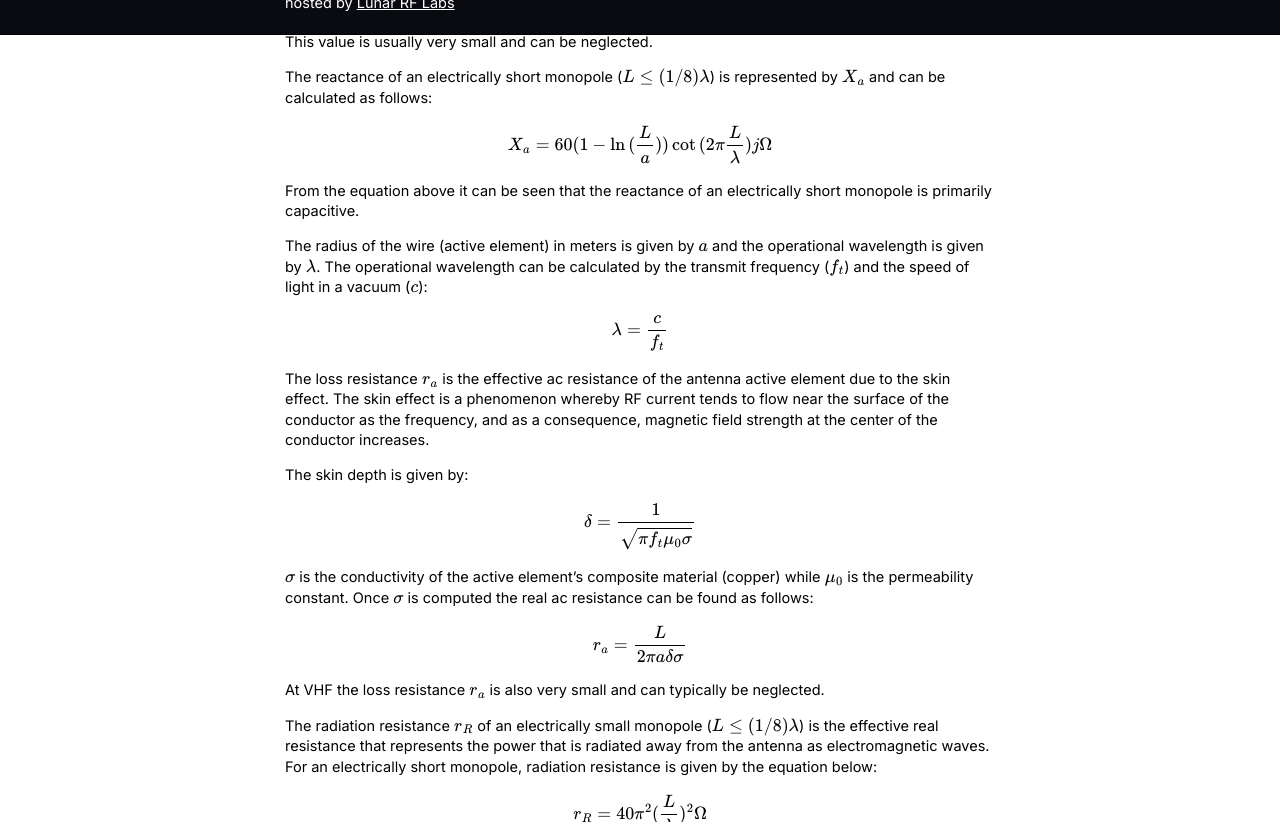
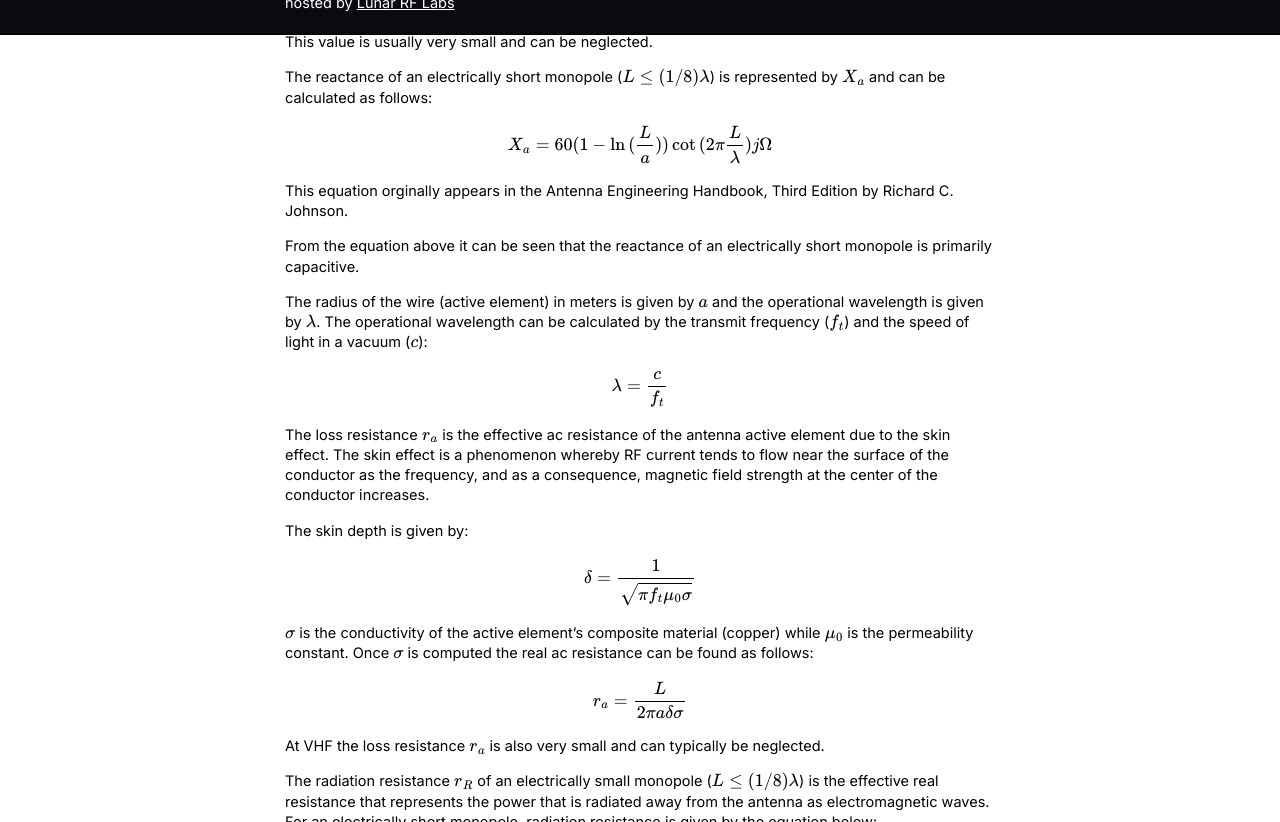
Before and after one commit to microstub/microstub.github.io, a Jekyll site: the page built from _posts/2024-03-20-rf-primer.md, in a window 1280 px wide and 900 px high, scrolled down 9103 px, cut to the strip 78-900 px from the top of the window. Built offline with Jekyll 4.4.1, drawn with Linux system fonts in a browser that asks for light colours.

Commit message:
Update 2024-03-20-rf-primer.md

```diff
--- a/_posts/2024-03-20-rf-primer.md
+++ b/_posts/2024-03-20-rf-primer.md
@@ -366,6 +366,9 @@ represented by $$X_{a}$$ and can be calculated as follows:
 
 $$ X_{a} = 60(1 - \ln{(\frac{L}{a})})\cot{(2\pi\frac{L}{\lambda})}j \Omega $$
 
+This equation orginally appears in the Antenna Engineering Handbook, Third
+Edition by Richard C. Johnson.
+
 From the equation above it can be seen that the reactance of an electrically
 short monopole is primarily capacitive.
 
```
